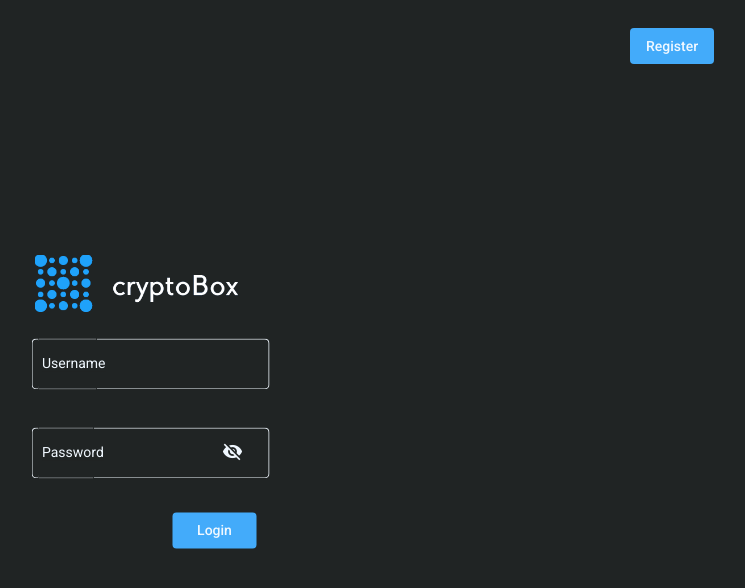
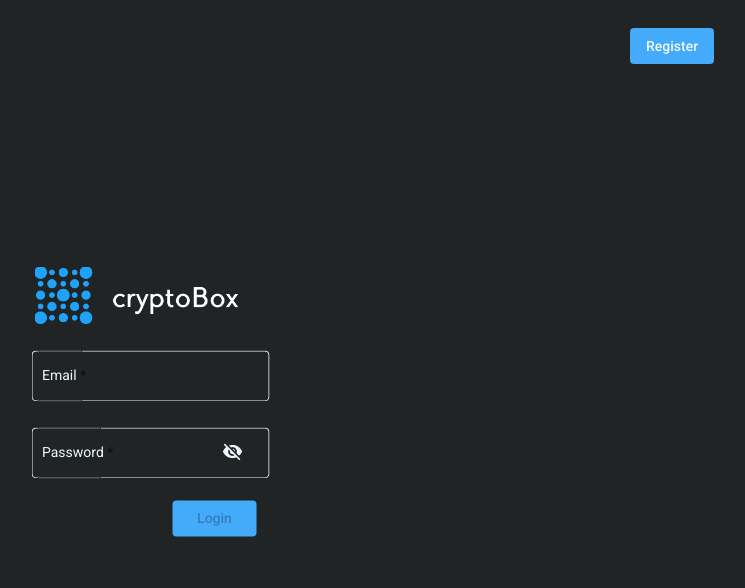
Before and after one commit to Brutalvik/cryptobox, an Angular app: page /login in a window 1280 px wide. Shown: the top 588 px of the page, without its empty margins (496-1241 px from the left). Built offline with nearby package versions, Linux system fonts and the light colour scheme.

Commit message:
Changed Login FE

```diff
--- a/src/app/login/login.component.html
+++ b/src/app/login/login.component.html
@@ -8,23 +8,25 @@
   <div>
     <img class="logo" src="../../assets/logotext.png" alt="logohead"/>
   </div>
+  <form [formGroup]="loginUser" (ngSubmit)="doLogin()" novalidate>
   <div>
     <mat-form-field appearance="outline">
-      <mat-label class="field">Username</mat-label>
-      <input matInput type="text" [(ngModel)]="username">
+      <mat-label class="field">Email</mat-label>
+      <input matInput type="text" formControlName="email">
     </mat-form-field>
-    <p *ngIf="!username" [ngClass]="fadeOut()">{{errTxt}}</p>
   </div>
   <div>
     <mat-form-field appearance="outline">
       <mat-label class="field">Password</mat-label>
-      <input matInput [type]="hide ? 'password' : 'text'" [(ngModel)]="password">
+      <input matInput [type]="hide ? 'password' : 'text'"  formControlName="password">
       <mat-icon matSuffix mat-icon-button (click)="hide = !hide">{{hide ? 'visibility_off' : 'visibility'}}</mat-icon>
     </mat-form-field>
-    <p *ngIf="!password" [ngClass]="fadeOut()">{{errTxt}}</p>
   </div>
   <div>
-    <button mat-button class="button" (click)="doLogin()">Login</button>
+    <button mat-button class="button"
+    [disabled]="!loginUser.valid"
+    type="submit">Login</button>
   </div>
+</form>
 </div>
 </div>
--- a/src/app/login/login.component.ts
+++ b/src/app/login/login.component.ts
@@ -1,6 +1,8 @@
 import { Component, OnInit } from '@angular/core';
 import { ViewEncapsulation } from '@angular/core';
-import { Router } from '@angular/router';
+import { FormGroup, FormControl, Validators } from '@angular/forms';
+import { AuthService } from '../services/auth.service';
+
 
 @Component({
   selector: 'app-login',
@@ -10,43 +12,20 @@ import { Router } from '@angular/router';
 })
 export class LoginComponent implements OnInit {
 
-  constructor(private router: Router) { }
+  constructor(private authService : AuthService) { }
 
   ngOnInit(): void {
   }
 
   hide = true;
 
-  username = ""
-  password = ""
-  errTxt = ""
+  loginUser = new FormGroup ({
+    email: new FormControl("", [Validators.required, Validators.email]),
+    password: new FormControl("", [Validators.required, Validators.minLength(7)])
+})
 
-  name = 'putri'
+doLogin(){
+  console.log(this.loginUser.value)
+}
 
-  fadeOut() {
-    setTimeout( () => {
-          this.errTxt = "";
-        }, 6000);
-      }
-
-  doLogin() {
-    //validation
-    if (this.username === "" && this.password === "")
-      {
-        this.errTxt = "* Required"
-      }
-    else if (this.username === "")
-      {
-        this.errTxt = "Username cannot be blank"
-
-      }
-    else if (this.password === "")
-      {
-        this.errTxt = "Password cannot be blank"
-      }
-    else
-      {
-          this.router.navigateByUrl('/home')
-      }
-  }
 }
--- a/src/app/register/register.component.html
+++ b/src/app/register/register.component.html
@@ -11,7 +11,7 @@
   <form [formGroup]="registerUser" (ngSubmit)="register()" novalidate>
   <div>
     <mat-form-field appearance="outline">
-      <mat-label class="field">Username</mat-label>
+      <mat-label class="field">Name</mat-label>
       <input matInput type="text" formControlName="username">
     </mat-form-field>
   </div>
```
